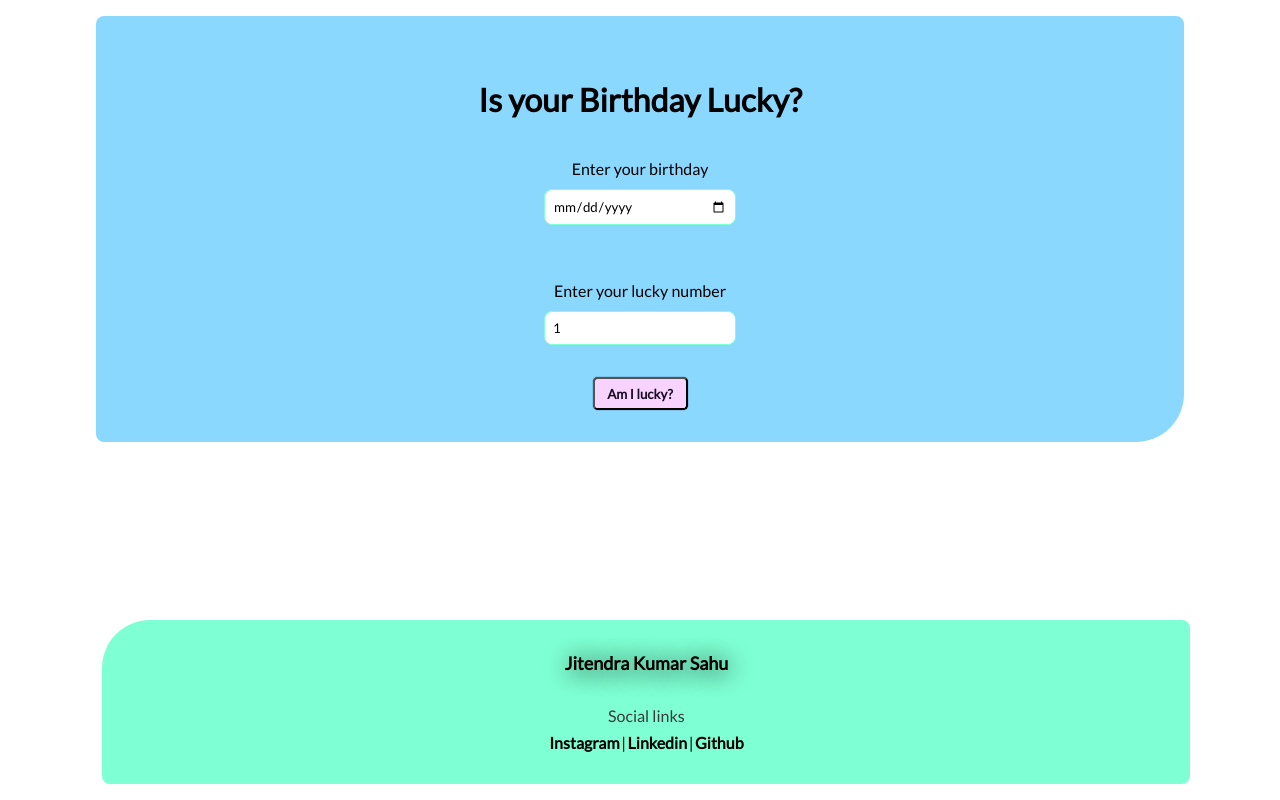
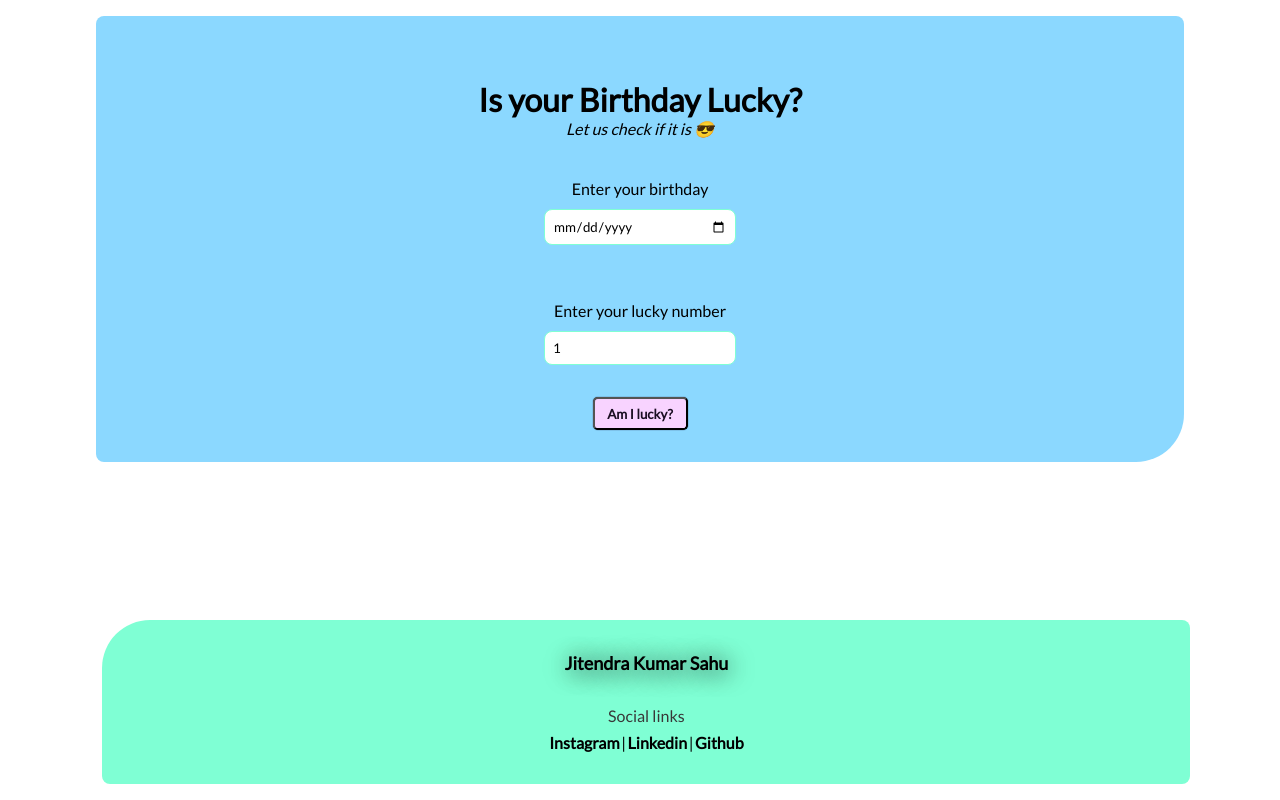
Before and after one commit to Jitendra1mp4/lucky-birthday, a React (Create React App) app: page / in a window 1280 px wide. Built offline with nearby package versions, Linux system fonts and the light colour scheme.

Commit message:
feat : a para adde for suggestion.

```diff
--- a/src/Components/Learnings.js
+++ b/src/Components/Learnings.js
@@ -54,6 +54,7 @@ function Learnings(props) {
     <div className="div-learning">
       <header>
         <h1>Is your Birthday Lucky?</h1>
+        <p style={{fontStyle:"italic"}}>Let us check if it is 😎</p>
       </header>
 
       <section>
```
